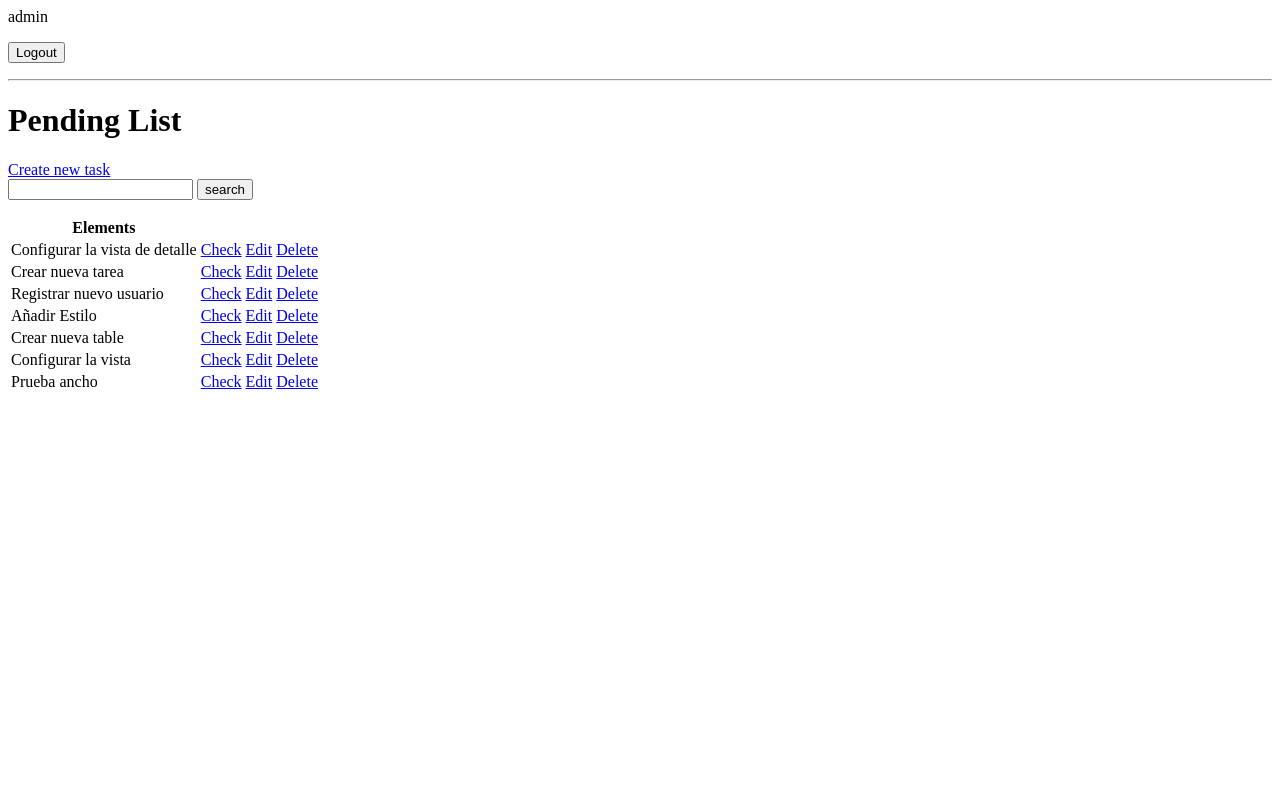
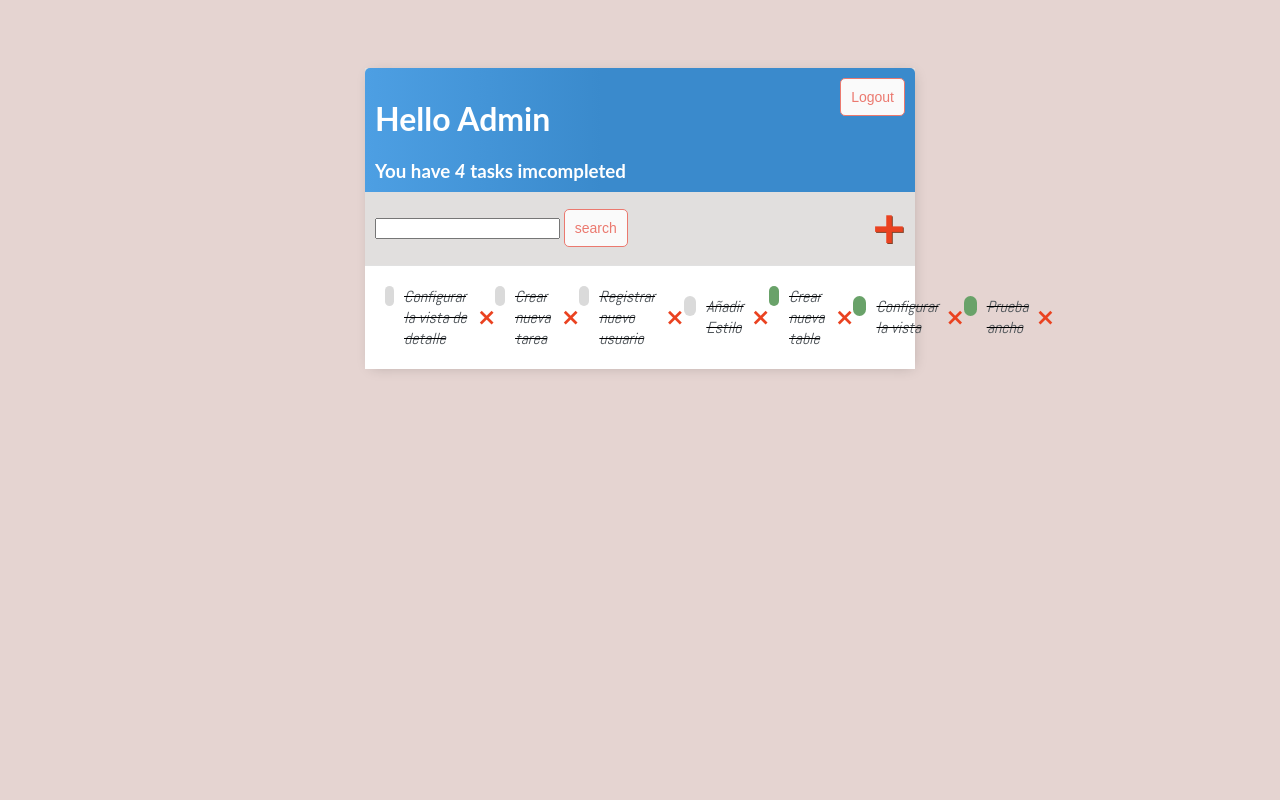
Before and after one commit to albertogueram/Django-Task-Manager, a Django app: page / in a window 1280 px wide. Run offline with Django 5.2, Linux system fonts and the light colour scheme; a user stored in the database is signed in; data comes from the database, SQL or seed files in the repository; both versions use the stored data as it was after the commit.

Commit message:
Commit 2024-10-27(2): Style added

```diff
--- a/src/project/base/templates/base/detail_task.html
+++ b/src/project/base/templates/base/detail_task.html
@@ -1 +1,6 @@
+{% extends 'base/main.html' %}
+{% block content %}
+
 <h1>Task: {{task}}</h1>
+
+{% endblock content %}
--- /dev/null
+++ b/src/project/base/templates/base/main.html
@@ -0,0 +1,144 @@
+<!DOCTYPE html>
+<html lang="en">
+<head>
+    <meta charset="UTF-8">
+    <title>Pending List</title>
+    <link href="https://fonts.googleapis.com/css2?family=Abel&display=swap" rel="stylesheet">
+
+    <style>
+        body {
+          background-color: #E5D4D1;
+          font-family: 'Abel', sans-serif;
+          padding-top: 60px
+        }
+
+        .container{
+            max-width: 550px;
+            margin: auto;
+            background-color: #E1DFDE;
+            -webkit-box-shadow: 2px 2px 13px -4px rgba(0,0,0,0.21);
+            box-shadow: 2px 2px 13px -4px rgba(0,0,0,0.21);
+        }
+
+        h1,
+        h2,
+        h3,
+        h4,
+        h5,
+        h6 {
+            font-family: 'Lato', sans-serif;
+
+        }
+
+        a,
+        p {
+            color: #996E66
+        }
+
+        #add-search-container{
+            display: flex;
+            justify-content: space-between;
+            align-items: center;
+            padding: 10px;
+        }
+
+        #add-link{
+            color: #EA4220;
+            text-decoration: none;
+            font-size: 42px;
+            text-shadow: 1px 1px #814128
+        }
+
+        input[type=text].
+        input[type=password],
+        textarea{
+            border: 1px solid #EB796F;
+            padding: 10px;
+            border-radius: 5px;
+            width: 90%
+        }
+
+        label{
+            padding-top: 10px !important;
+            display: block;
+        }
+
+        .button{
+            border: 1px solid #EB796F;
+            background-color: #FAFAFA;
+            color: #EB796F;
+            padding: 10px;
+            font-size: 14px;
+            border-radius: 5px;
+            cursor: pointer;
+            text-decoration: none;
+        }
+
+        .top-bar{
+            display: flex;
+            justify-content: space-between;
+            color: #ffffff;
+            padding: 10px;
+            border-radius: 5px 5px 0 0;
+            background: linear-gradient(90deg, #4D9FE3 0%, #3A8ACC 43%, #3A8ACC 100%);
+        }
+
+        .top-bar a {
+            color: rgb(255, 255, 255);
+            text-decoration: none;
+        }
+
+        .task-container {
+            display: flex;
+            align-items: center;
+            justify-content: space-between;
+            padding: 20px;
+            background-color: #ffffff;
+            border-top: 1px solid rgb(225, 225, 225);
+        }
+
+        .task-title{
+            display: flex;
+        }
+
+        .task-title a {
+            text-decoration: none;
+            color: #4B5156;
+            margin-left: 10px;
+        }
+
+        .complete-task-icon {
+            height: 20px;
+            width: 20px;
+            background-color: rgb(105, 162, 105);
+            border-radius: 50px;
+        }
+
+        .imcomplete-task-icon {
+            height: 20px;
+            width: 20px;
+            background-color: rgb(218, 218, 218);
+            border-radius: 50px;
+        }
+
+        .delete-link {
+            text-decoration: none;
+            font-weight: 900;
+            color: #EA4220;
+            font-size: 22px;
+            line-height: 0;
+        }
+
+        .body-card {
+            padding: 20px;
+        }
+    </style>
+</head>
+<body>
+    <div class="container">
+        {% block content %}
+
+        {% endblock content %}
+    </div>
+</body>
+</html>
--- a/src/project/base/templates/base/task_list.html
+++ b/src/project/base/templates/base/task_list.html
@@ -1,43 +1,51 @@
+{% extends 'base/main.html' %}
+{% block content %}
+
+<div class="top-bar">
+    <div>
+        <h1>Hello {{request.user|title}}</h1>
+        <h3 style="margin:0">You have <i>{{count}}</i> task{{count|pluralize}} imcompleted</h3>
+    </div>
     {% if request.user.is_authenticated %}
-    <p>{{request.user}}</p>
     <form method="POST" action="{% url 'logout' %}">
         {% csrf_token %}
-    <button type="submit">Logout</button>
+        <button class='button' type="submit">Logout</button>
     </form>
     {% else %}
     <form method="POST" action="{% url 'login' %}">
         {% csrf_token %}
-    <button type="submit">Login</button>
+        <button class='button' type="submit">Login</button>
     {% endif %}
-<hr>
+</div>
 
-<h1>Pending List</h1>
-<a href="{% url 'create-task' %}">Create new task</a>
+<div id="add-search-container">
+    <form method="GET" sytle="margin-top: 20px; display: flex;">
+        <input type="text" name="search-area" value="{{search_value}}">
+        <input class='button' type="submit" value="search">
+    </form>
+    <a id='add-link' href="{% url 'create-task' %}">&#x1F7A5;</a>
+</div>
 
-<form method="GET">
-    <input type="text" name="search-area" value="{{search_value}}">
-    <input type="submit" value="search">
-</form>
+<div class="task-container">
+    {% for task in tasks %}
+    {% if task.completed %}
+    <div class="task-title">
+        <div class="complete-task-icon"></div>
+        <i><s><a class="task-title" href="{% url 'edit-task' task.id %}">{{task.title}}</a></s></i>
+    </div>
+    <a class='delete-link' href="{% url 'delete-task' task.id %}">&#x2A2F;</a>
 
-<table>
-    <tr>
-        <th>Elements</th>
-        <th></th>
-        <th></th>
-        <th></th>
-    </tr>
+    {% else %}
+    <div class="task-title">
+        <div class="imcomplete-task-icon"></div>
+        <i><s><a class="task-title" href="{% url 'edit-task' task.id %}">{{task.title}}</a></s></i>
+    </div>
+    <a class='delete-link' href="{% url 'delete-task' task.id %}">&#x2A2F;</a>
 
-    {% for task in tasks %}
-    <tr>
-        <td>{{task.title}}</td>
-        <td><a href="{% url 'task' task.id %}">Check</a></td>
-        <td><a href="{% url 'edit-task' task.id %}">Edit</a></td>
-        <td><a href="{% url 'delete-task' task.id %}">Delete</a></td>
-    </tr>
+    {% endif %}
     {% empty %}
     <h3>There is no elements in the list!</h3>
 
     {% endfor %}
-
-
-</table>
+</div>
+{% endblock content %}
```
Also changed, not shown: src/project/base/templates/base/login.html (+10 -1 lines), src/project/base/templates/base/register.html (+10 -1 lines), src/project/base/templates/base/task_deleted.html (+15 -6 lines), src/project/base/templates/base/task_form.html (+13 -5 lines), src/project/db.sqlite3. Lines whose indentation alone changed are shown as unchanged.
